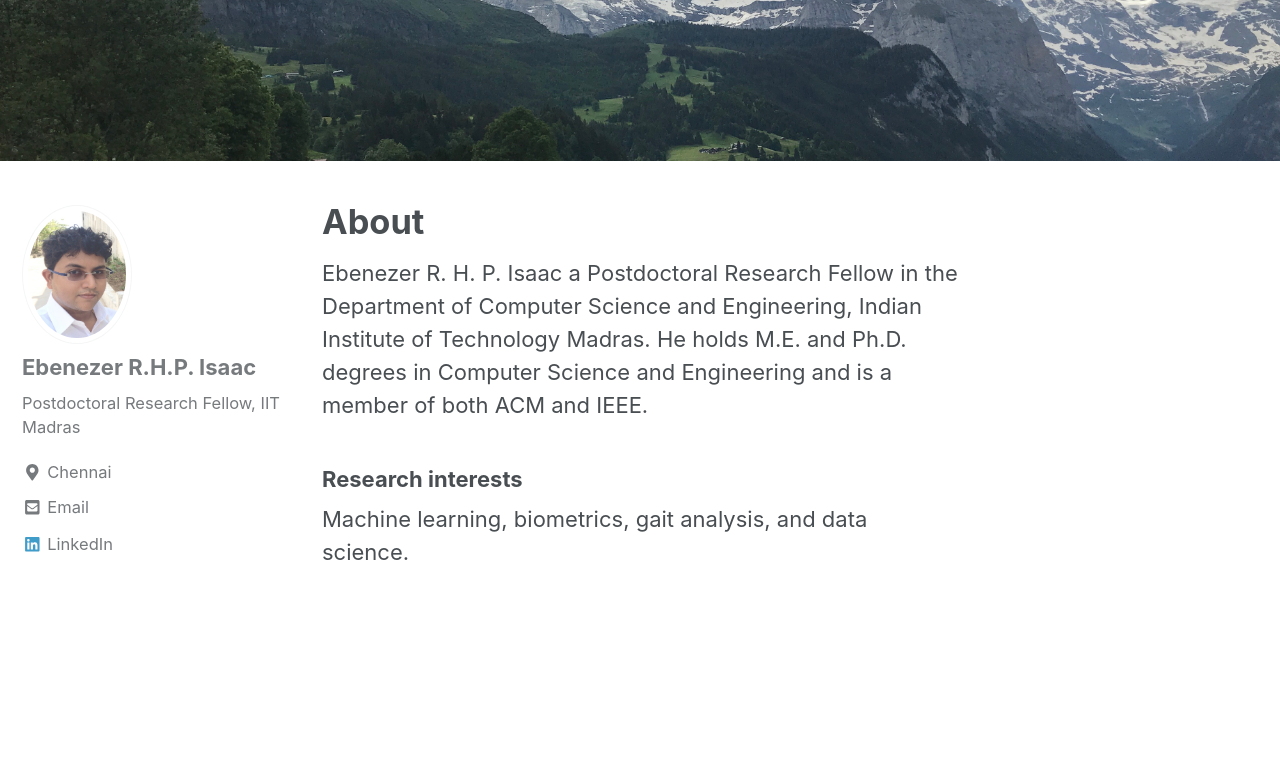
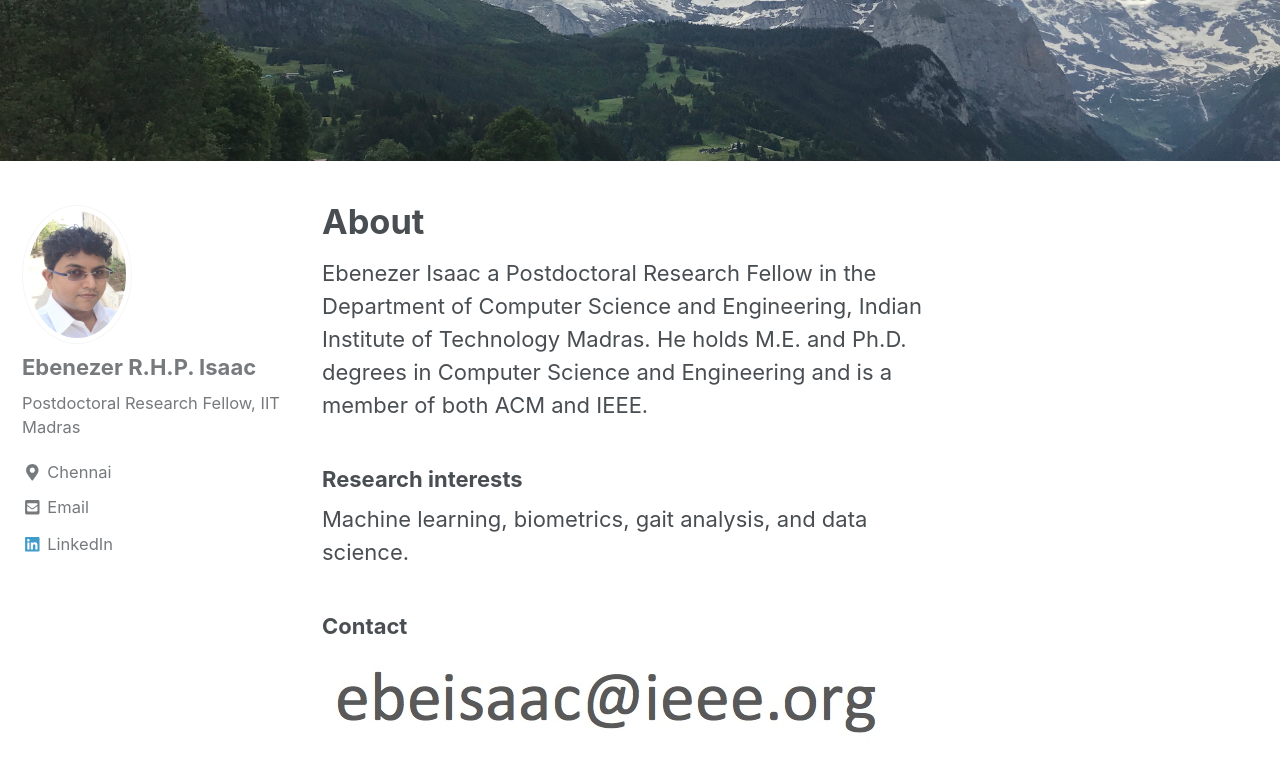
Before and after one commit to ebeisaac/ebeisaac.github.io, a Jekyll site: the page built from _pages/about.md, in a window 1280 px wide and 900 px high, scrolled down 259 px. Shown: the top 772 px of the window. Built offline with Jekyll 4.4.1, drawn with Linux system fonts in a browser that asks for light colours; nearby versions of some CDN libraries.

Commit message:
2nd edit after minimal

```diff
--- a/_pages/about.md
+++ b/_pages/about.md
@@ -5,7 +5,7 @@ header:
   image: "/images/Jungfrau1.jpg"
 ---
 
-Ebenezer R. H. P. Isaac a Postdoctoral Research Fellow in
+Ebenezer Isaac a Postdoctoral Research Fellow in
 the Department of Computer Science and Engineering, Indian
 Institute of Technology Madras.
 He holds M.E. and Ph.D. degrees in Computer Science and Engineering and
@@ -15,3 +15,8 @@ is a member of both ACM and IEEE.
 ### Research interests
 
 Machine learning, biometrics, gait analysis, and data science.
+
+
+### Contact
+
+![Email](/images/ieeem.jpg)
```
Also changed, not shown: images/ieeem.jpg (added), 1 other file.
